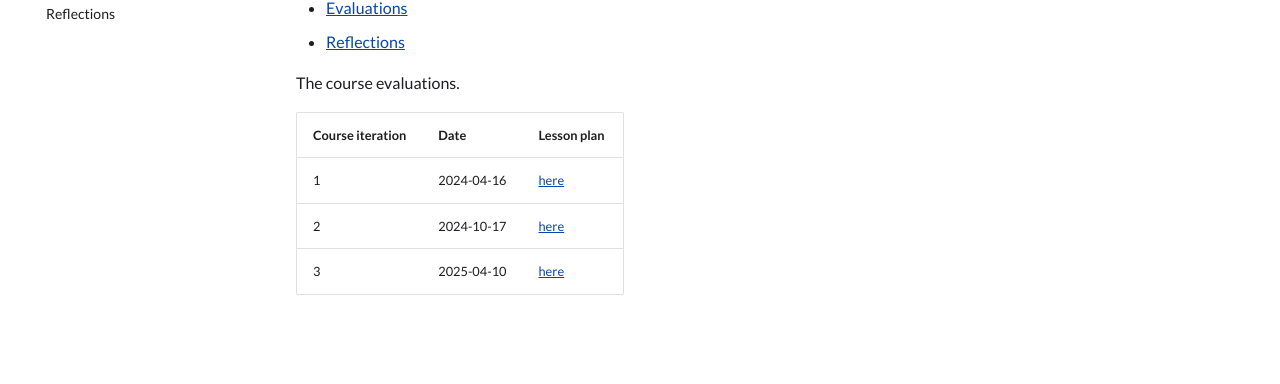
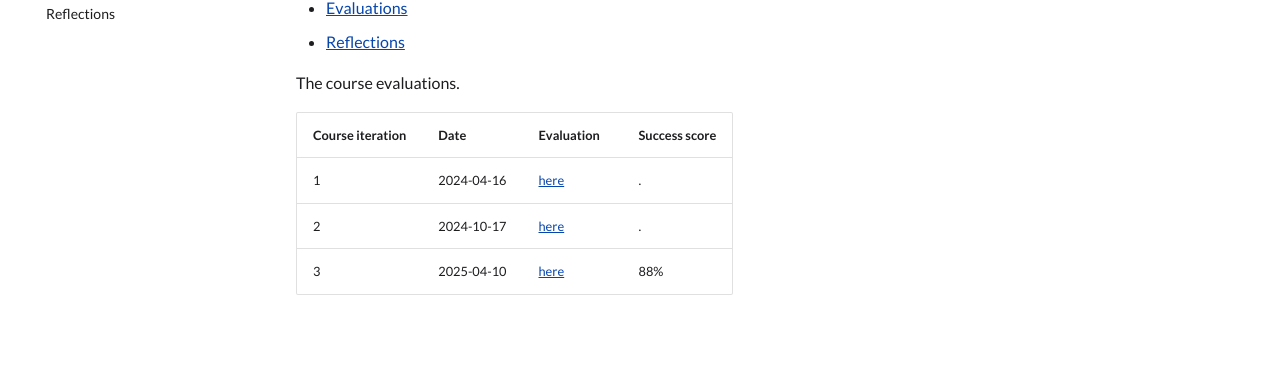
Before and after one commit to richelbilderbeek/lesson_mermaid, an MkDocs documentation site: the page built from docs/evaluations/README.md, in a window 1280 px wide. Shown: the part 307-691 px from the top of the page. Built offline with MkDocs 1.6.1 and Material for MkDocs 9.7.7, drawn with Linux system fonts in a browser that asks for light colours; comment, search, counter and statistics services are not loaded.

Commit message:
Add success score

```diff
--- a/docs/evaluations/README.md
+++ b/docs/evaluations/README.md
@@ -6,8 +6,8 @@
 
 The course evaluations.
 
-Course iteration|Date      |Lesson plan
-----------------|----------|--------------------------
-1               |2024-04-16|[here](20240416/README.md)
-2               |2024-10-17|[here](20241017/README.md)
-3               |2025-04-10|[here](20250410/README.md)
+Course iteration|Date      |Evaluation                |Success score
+----------------|----------|--------------------------|-------------
+1               |2024-04-16|[here](20240416/README.md)|.
+2               |2024-10-17|[here](20241017/README.md)|.
+3               |2025-04-10|[here](20250410/README.md)|88%
```
